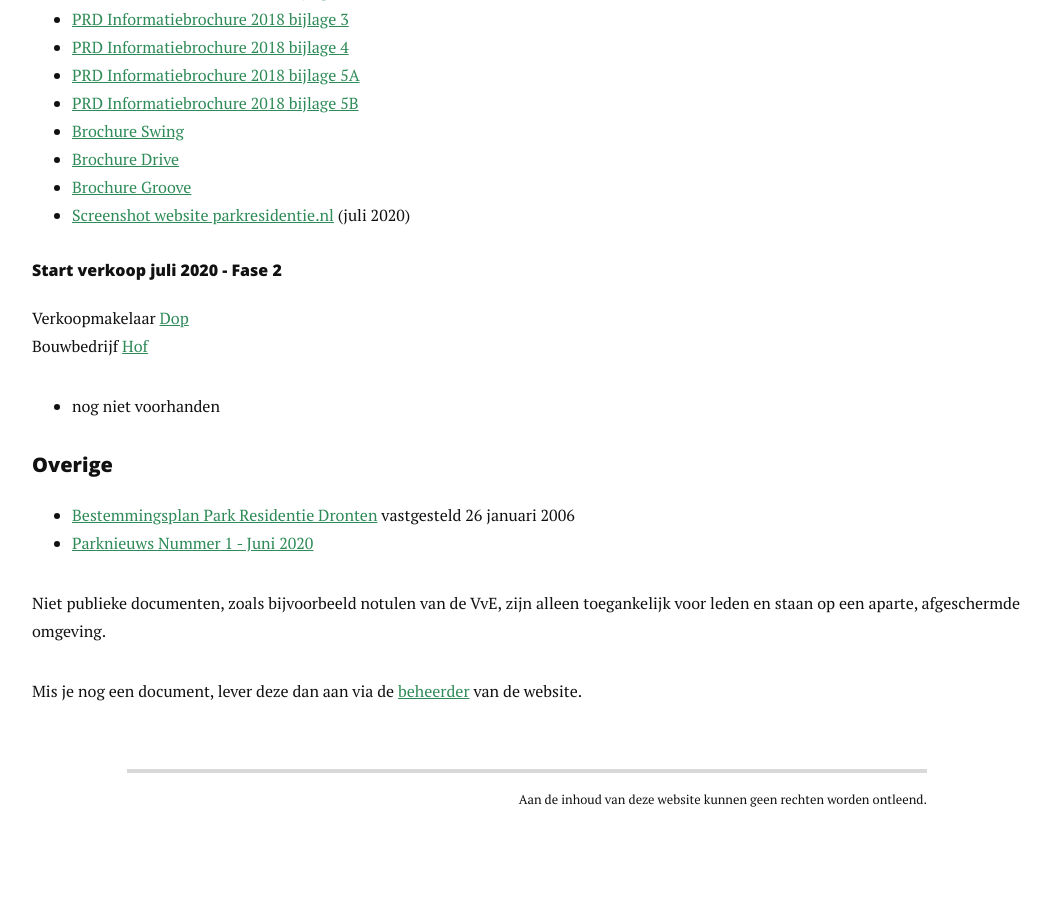
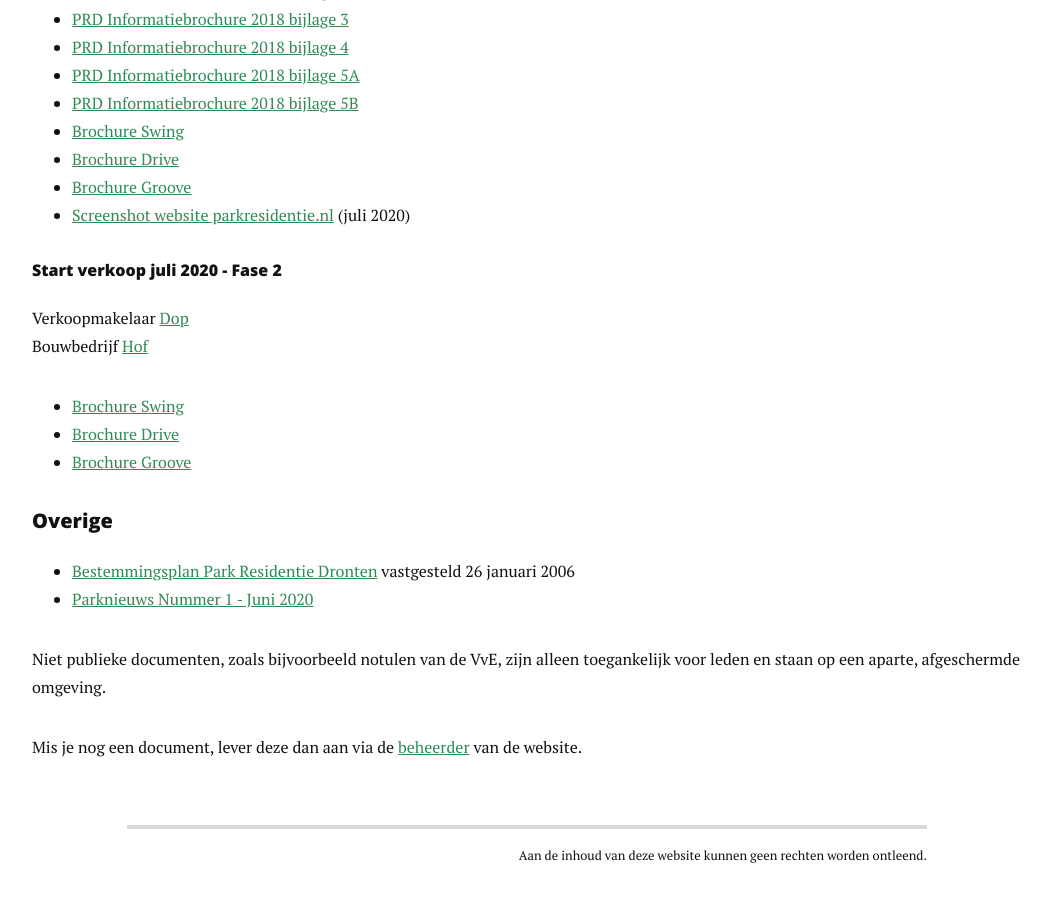
Before and after one commit to plamola/vve-parkresidentie, a Jekyll site: the page built from documenten.md, in a window 1280 px wide and 900 px high, scrolled down 1409 px. Shown: the whole window, without its empty margins (113-1164 px from the left). Built offline with Jekyll 4.4.1, drawn with Linux system fonts in a browser that asks for light colours; nearby versions of some CDN libraries; before the commit the page ends 2253 px from its top, so only the background shows below that.

Commit message:
Fase 2 brochures

```diff
--- a/documenten.md
+++ b/documenten.md
@@ -56,7 +56,9 @@
 		<p>Verkoopmakelaar <a href="https://dop.nl/product/dronten/" target="_blank">Dop</a> <br/>
 		Bouwbedrijf <a href="https://www.bouwbedrijfhof.nl/" target="_blank">Hof</a></p>
     <ul>
-        <li>nog niet voorhanden</li>
+  		<li><a href="{{ '/docs/verkoop/fase2/Dronten-Park-Residentie-fase-2-type-Swing-brochure2.pdf' | prepend: site.baseurl }}" target="_blank">Brochure Swing</a></li>
+  		<li><a href="{{ '/docs/verkoop/fase2/Dronten-Park-Residentie-fase2-type-Drive-brochure2.pdf' | prepend: site.baseurl }}" target="_blank">Brochure Drive</a></li>
+  		<li><a href="{{ '/docs/verkoop/fase2/Dronten-Park-Residentie-fase-2-type-Groove-brochure2.pdf' | prepend: site.baseurl }}" target="_blank">Brochure Groove</a></li>
     </ul>
 	<h3>Overige</h3>
 	<ul>
```
Also changed, not shown: 3 other files.
